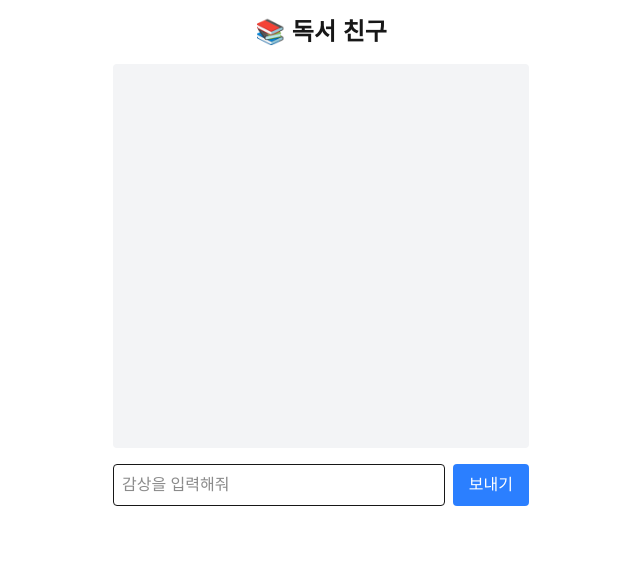
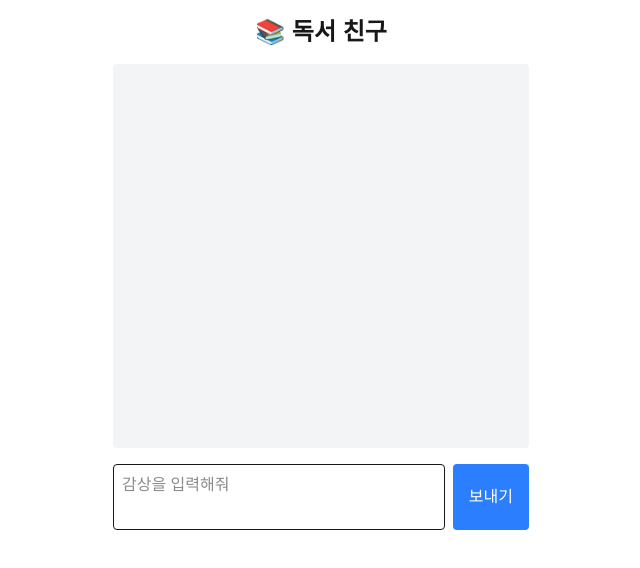
Before and after one commit to hongppo/reading-friends, a Next.js app: page / in a window 1280 px wide. Shown: the top 568 px of the page, without its empty margins (319-959 px from the left). Built offline with nearby package versions, Linux system fonts and the light colour scheme.

Commit message:
update: 사용성 개선 1차

```diff
--- a/app/page.tsx
+++ b/app/page.tsx
@@ -1,11 +1,12 @@
 'use client'
 
-import { useState } from 'react'
+import { useState, useRef, useEffect } from 'react'
 
 export default function Home() {
   const [messages, setMessages] = useState<any[]>([])
   const [input, setInput] = useState('')
   const [loading, setLoading] = useState(false)
+  const messagesEndRef = useRef<HTMLDivElement | null>(null)
 
   const sendMessage = async () => {
     if (!input.trim()) return
@@ -25,36 +26,56 @@ export default function Home() {
     setLoading(false)
   }
 
-  // ✅ 여기 중괄호 닫힘!!
+  // ✅ 메시지가 생길 때마다 스크롤 아래로 이동
+  useEffect(() => {
+    messagesEndRef.current?.scrollIntoView({ behavior: 'smooth' })
+  }, [messages])
+
   return (
     <div className="max-w-md mx-auto p-4 space-y-4">
       <h1 className="text-2xl font-bold text-center">📚 독서 친구</h1>
 
       <div className="bg-gray-100 p-4 rounded h-96 overflow-y-auto text-sm space-y-2">
         {messages.map((m, i) => (
-          <div key={i} className={m.role === 'user' ? 'text-right' : 'text-left'}>
-            <p
-              className={`inline-block px-4 py-2 rounded-2xl shadow-sm max-w-[80%] break-words ${
+          <div
+            key={i}
+            className={`flex ${m.role === 'user' ? 'justify-end' : 'justify-start'}`}
+          >
+            <div
+              className={`px-4 py-2 rounded-2xl shadow-sm max-w-[80%] whitespace-pre-wrap text-left ${
                 m.role === 'user'
                   ? 'bg-[#c7f0db] text-gray-900'
                   : 'bg-[#fef3c7] text-gray-900'
               }`}
             >
               {m.content}
-            </p>
+            </div>
           </div>
         ))}
-        {loading && <p className="text-gray-400 italic">친구가 생각 중...</p>}
+        {loading && (
+          <div className="text-gray-400 italic">친구가 생각 중...</div>
+        )}
+        <div ref={messagesEndRef} />
       </div>
 
       <div className="flex gap-2">
-        <input
+        <textarea
           value={input}
           onChange={e => setInput(e.target.value)}
           placeholder="감상을 입력해줘"
-          className="flex-1 p-2 border rounded"
+          rows={2}
+          onKeyDown={e => {
+            if (e.key === 'Enter' && !e.shiftKey) {
+              e.preventDefault()
+              sendMessage()
+            }
+          }}
+          className="flex-1 p-2 border rounded resize-none"
         />
-        <button onClick={sendMessage} className="bg-blue-500 text-white px-4 rounded">
+        <button
+          onClick={sendMessage}
+          className="bg-blue-500 text-white px-4 rounded"
+        >
           보내기
         </button>
       </div>
```
